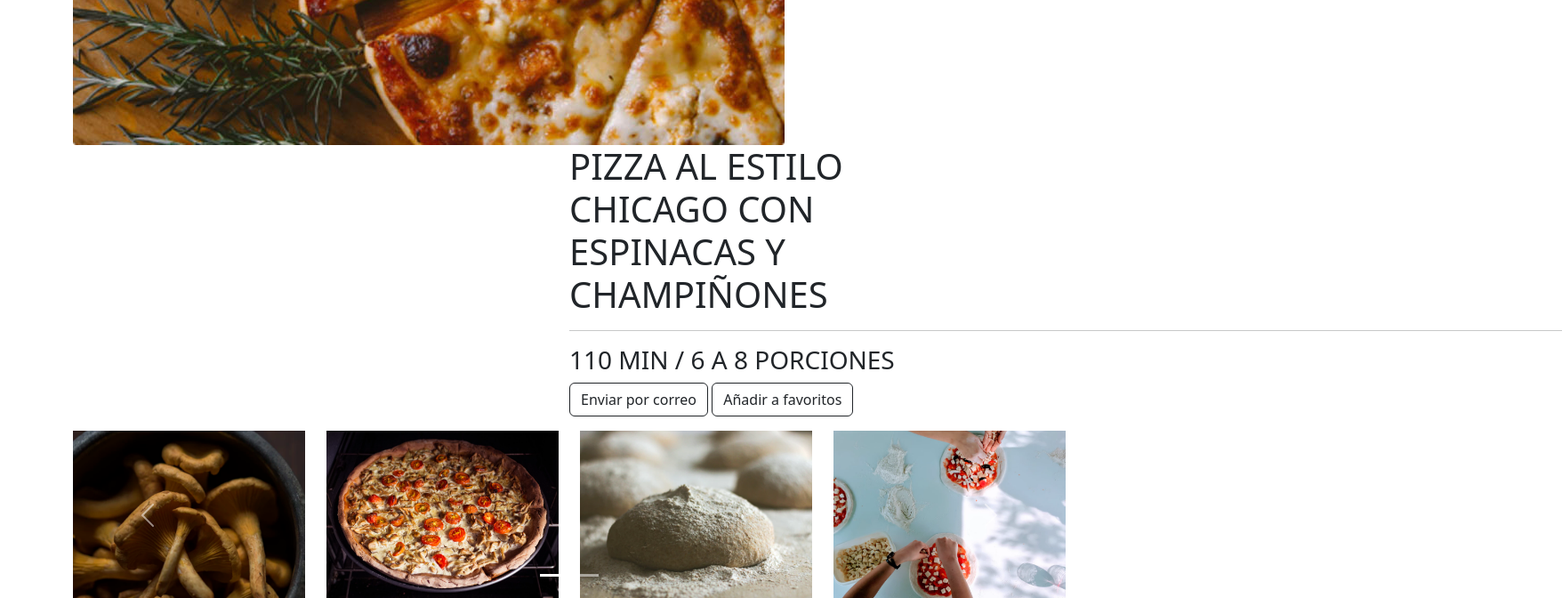
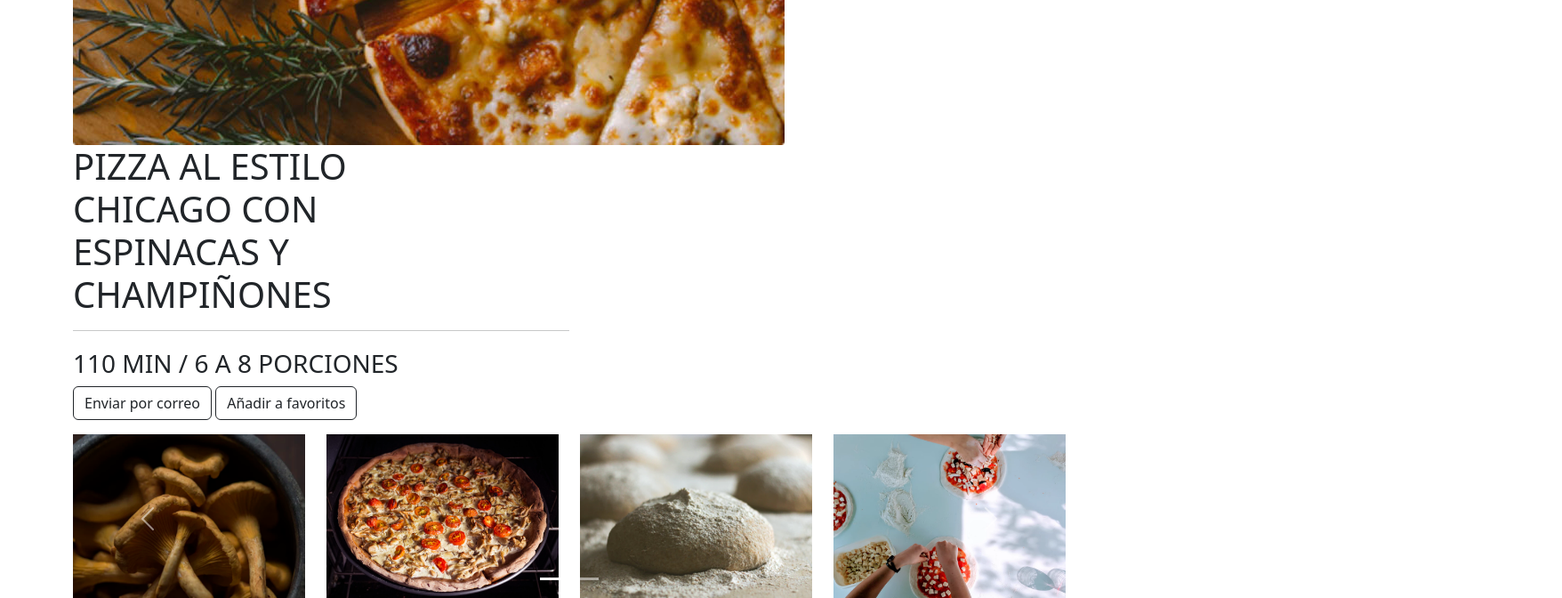
Before and after one commit to alediazp/RicomidaConjunto, a plain HTML site: page index.html in a window 1280 px wide. Shown: the part 546-1218 px from the top of the page at 89% size, 1756 px wide, since content can reach past the window. Drawn offline with nearby package versions, Linux system fonts and the light colour scheme.

Commit message:
otros camibios

```diff
--- a/assets/css/style.css
+++ b/assets/css/style.css
@@ -22,6 +22,11 @@
     width: 648;
 }
 
+.linea1{
+    height: 5px;
+    width: 50%;
+}
+
 #ingre {
     list-style: none;
 }
--- a/index.html
+++ b/index.html
@@ -45,9 +45,9 @@
             <img class="principal-img img-fluid" style="width: 332;" src="assets/img/principal.jpg"
                 alt="Imagen de una pizza">
 
-            <div class=" principal-txt position-relative top-50 start-50">
+            <div class=" principal-txt">
                 <h1>PIZZA AL ESTILO <br> CHICAGO CON <br> ESPINACAS Y <br> CHAMPIÑONES</h1>
-                <hr>
+                <hr class="linea1">
                 <h3>110 MIN / 6 A 8 PORCIONES</h3>
                 <a href="#"><button type="button" class="btn btn-outline-dark">Enviar por correo</button></a>
                 <a href="#"><button type="button" class="btn btn-outline-dark">Añadir a favoritos</button></a>
```
